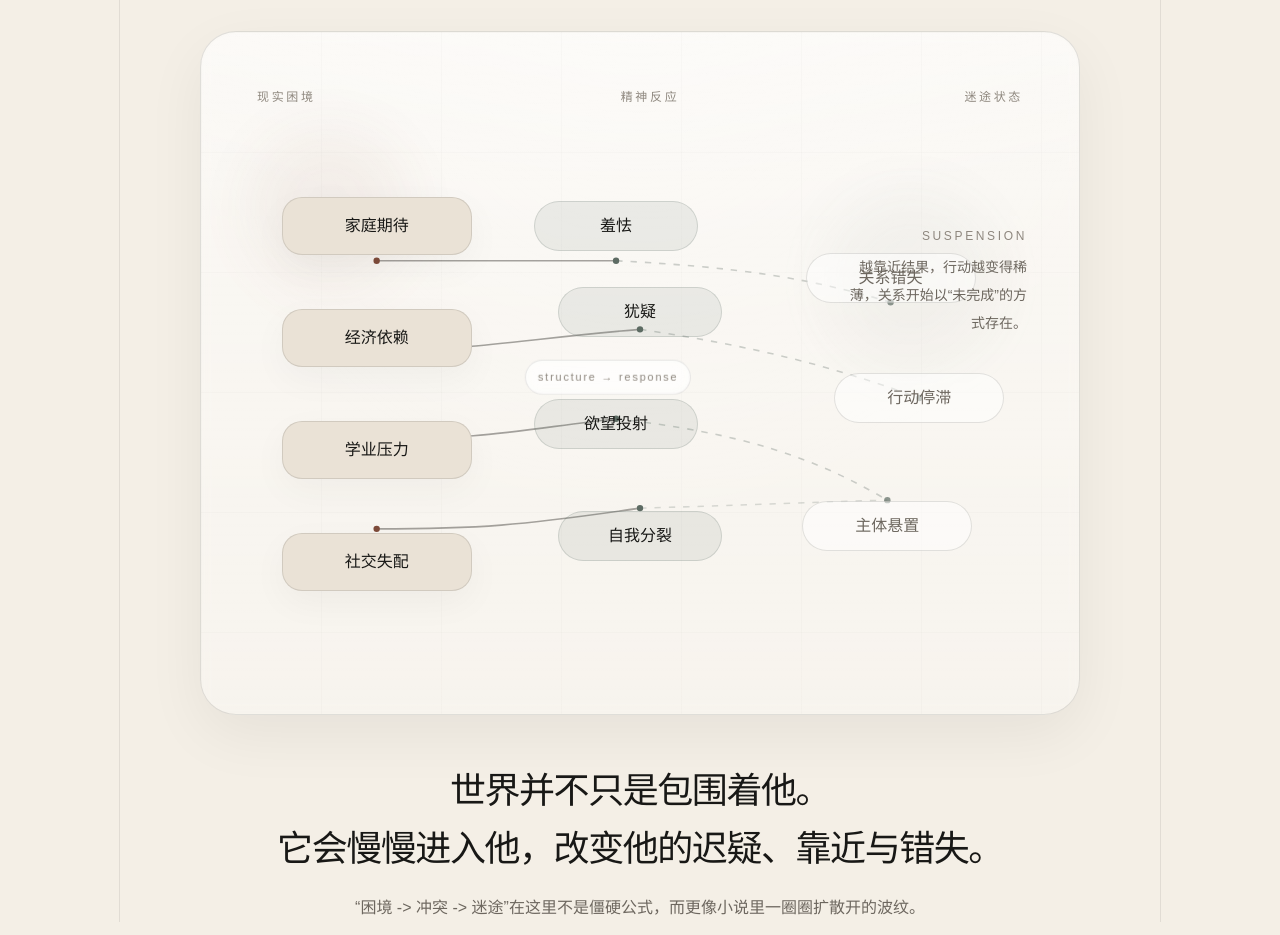
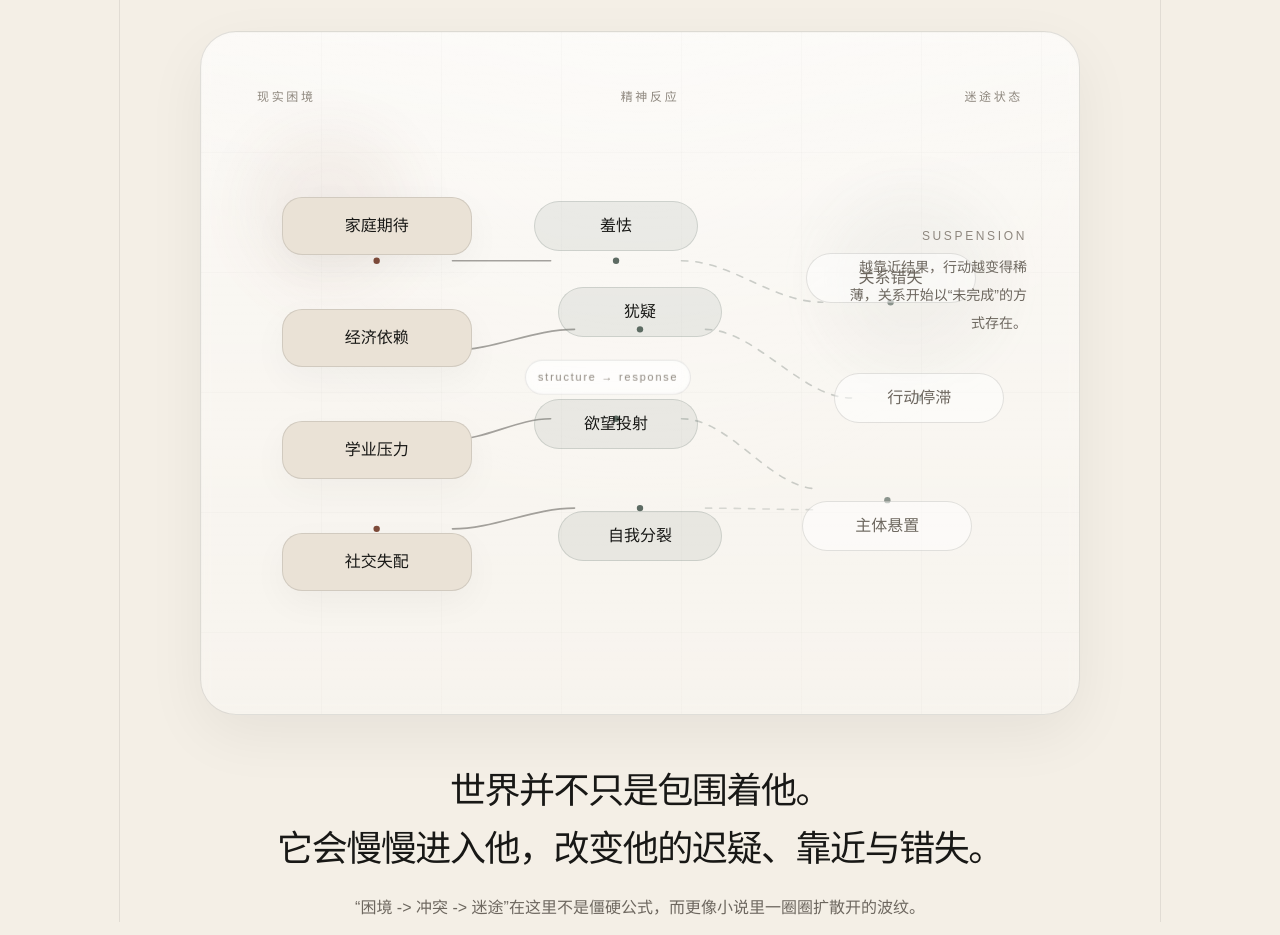
Before and after one commit to BAIMU329/sanshiro-exhibit, a Next.js app: page / in a window 1280 px wide. Shown: the part 7000-7935 px from the top of the page. Built offline with nearby package versions, Linux system fonts and the light colour scheme.

Commit message:
refine mechanism connectors again

```diff
--- a/src/components/sections/MechanismSection.tsx
+++ b/src/components/sections/MechanismSection.tsx
@@ -6,23 +6,73 @@ import { MechanismNode } from "@/components/ui/MechanismNode";
 import { mechanism } from "@/data/site";
 
 const constraintNodes = [
-  { label: mechanism.constraints[0], x: 170, y: 88, delay: 0 },
-  { label: mechanism.constraints[1], x: 170, y: 200, delay: 0.1 },
-  { label: mechanism.constraints[2], x: 170, y: 312, delay: 0.2 },
-  { label: mechanism.constraints[3], x: 170, y: 424, delay: 0.3 },
+  { label: mechanism.constraints[0], x: 170, y: 88, width: 190, delay: 0 },
+  { label: mechanism.constraints[1], x: 170, y: 200, width: 190, delay: 0.1 },
+  { label: mechanism.constraints[2], x: 170, y: 312, width: 190, delay: 0.2 },
+  { label: mechanism.constraints[3], x: 170, y: 424, width: 190, delay: 0.3 },
 ];
 
 const interiorNodes = [
-  { label: mechanism.interior[0], x: 470, y: 88, delay: 0.12 },
-  { label: mechanism.interior[1], x: 500, y: 174, delay: 0.24 },
-  { label: mechanism.interior[2], x: 470, y: 286, delay: 0.36 },
-  { label: mechanism.interior[3], x: 500, y: 398, delay: 0.48 },
+  { label: mechanism.interior[0], x: 470, y: 88, width: 164, delay: 0.12 },
+  { label: mechanism.interior[1], x: 500, y: 174, width: 164, delay: 0.24 },
+  { label: mechanism.interior[2], x: 470, y: 286, width: 164, delay: 0.36 },
+  { label: mechanism.interior[3], x: 500, y: 398, width: 164, delay: 0.48 },
 ];
 
 const outcomeNodes = [
-  { label: mechanism.outcomes[0], x: 814, y: 140, delay: 0.32 },
-  { label: mechanism.outcomes[1], x: 850, y: 260, delay: 0.48 },
-  { label: mechanism.outcomes[2], x: 810, y: 388, delay: 0.64 },
+  { label: mechanism.outcomes[0], x: 814, y: 140, width: 170, delay: 0.32 },
+  { label: mechanism.outcomes[1], x: 850, y: 260, width: 170, delay: 0.48 },
+  { label: mechanism.outcomes[2], x: 810, y: 388, width: 170, delay: 0.64 },
+];
+
+function rightEdge(node: { x: number; width: number }) {
+  return node.x + node.width / 2;
+}
+
+function leftEdge(node: { x: number; width: number }) {
+  return node.x - node.width / 2;
+}
+
+function curvePath(
+  start: { x: number; y: number },
+  end: { x: number; y: number },
+  bend = 0.38,
+) {
+  const delta = end.x - start.x;
+  const c1 = start.x + delta * bend;
+  const c2 = end.x - delta * bend;
+  return `M${start.x} ${start.y}C${c1} ${start.y} ${c2} ${end.y} ${end.x} ${end.y}`;
+}
+
+const constraintPaths = constraintNodes.map((fromNode, index) =>
+  curvePath(
+    { x: rightEdge(fromNode), y: fromNode.y },
+    { x: leftEdge(interiorNodes[index]), y: interiorNodes[index].y },
+    0.34,
+  ),
+);
+
+const outcomePaths = [
+  curvePath(
+    { x: rightEdge(interiorNodes[0]), y: interiorNodes[0].y },
+    { x: leftEdge(outcomeNodes[0]), y: outcomeNodes[0].y },
+    0.36,
+  ),
+  curvePath(
+    { x: rightEdge(interiorNodes[1]), y: interiorNodes[1].y },
+    { x: leftEdge(outcomeNodes[1]), y: outcomeNodes[1].y },
+    0.34,
+  ),
+  curvePath(
+    { x: rightEdge(interiorNodes[2]), y: interiorNodes[2].y },
+    { x: leftEdge(outcomeNodes[2]), y: outcomeNodes[2].y - 14 },
+    0.36,
+  ),
+  curvePath(
+    { x: rightEdge(interiorNodes[3]), y: interiorNodes[3].y },
+    { x: leftEdge(outcomeNodes[2]), y: outcomeNodes[2].y + 12 },
+    0.32,
+  ),
 ];
 
 export function MechanismSection() {
@@ -55,50 +105,25 @@ export function MechanismSection() {
               fill="none"
               aria-hidden="true"
             >
+              {constraintPaths.map((pathData, index) => (
                 <path
-                d="M170 88C292 88 336 88 470 88"
+                  key={`constraint-path-${index}`}
+                  d={pathData}
                   stroke="rgba(58,56,52,0.45)"
                   strokeWidth="2"
+                  strokeLinecap="round"
                 />
+              ))}
+              {outcomePaths.map((pathData, index) => (
                 <path
-                d="M170 200C300 200 352 186 500 174"
-                stroke="rgba(58,56,52,0.45)"
+                  key={`outcome-path-${index}`}
+                  d={pathData}
+                  stroke={index === 3 ? "rgba(93,107,99,0.22)" : "rgba(93,107,99,0.3)"}
                   strokeWidth="2"
-              />
-              <path
-                d="M170 312C298 312 350 300 470 286"
-                stroke="rgba(58,56,52,0.45)"
-                strokeWidth="2"
-              />
-              <path
-                d="M170 424C296 424 350 420 500 398"
-                stroke="rgba(58,56,52,0.45)"
-                strokeWidth="2"
-              />
-              <path
-                d="M470 88C620 96 706 108 814 140"
-                stroke="rgba(93,107,99,0.3)"
-                strokeWidth="2"
+                  strokeLinecap="round"
                   strokeDasharray="8 10"
                 />
-              <path
-                d="M500 174C648 196 740 220 850 260"
-                stroke="rgba(93,107,99,0.3)"
-                strokeWidth="2"
-                strokeDasharray="8 10"
-              />
-              <path
-                d="M470 286C628 304 718 334 810 388"
-                stroke="rgba(93,107,99,0.3)"
-                strokeWidth="2"
-                strokeDasharray="8 10"
-              />
-              <path
-                d="M500 398C646 394 726 390 810 388"
-                stroke="rgba(93,107,99,0.22)"
-                strokeWidth="2"
-                strokeDasharray="8 10"
-              />
+              ))}
 
               {constraintNodes.map((node) => (
                 <circle key={`constraint-${node.label}`} cx={node.x} cy={node.y} r="4" fill="#7E4B3A" />
```
Lines whose indentation alone changed are shown as unchanged.
